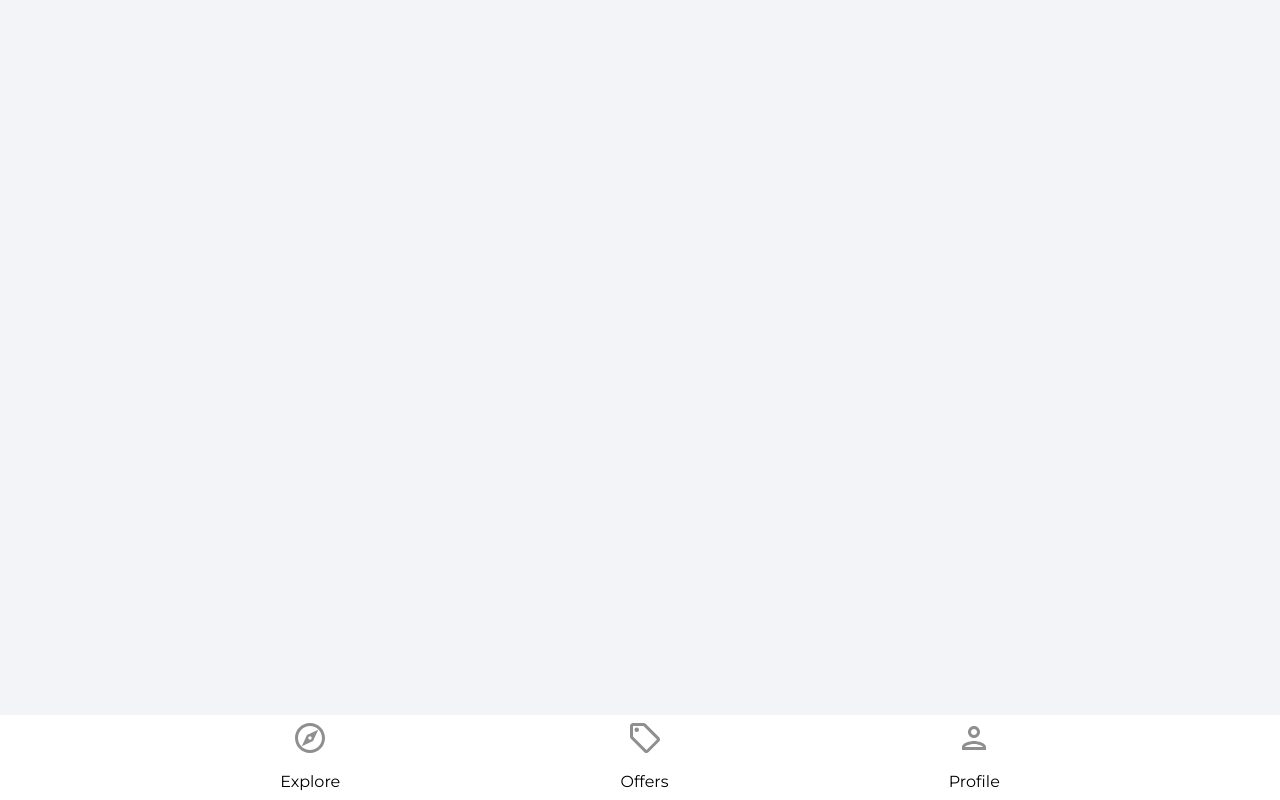
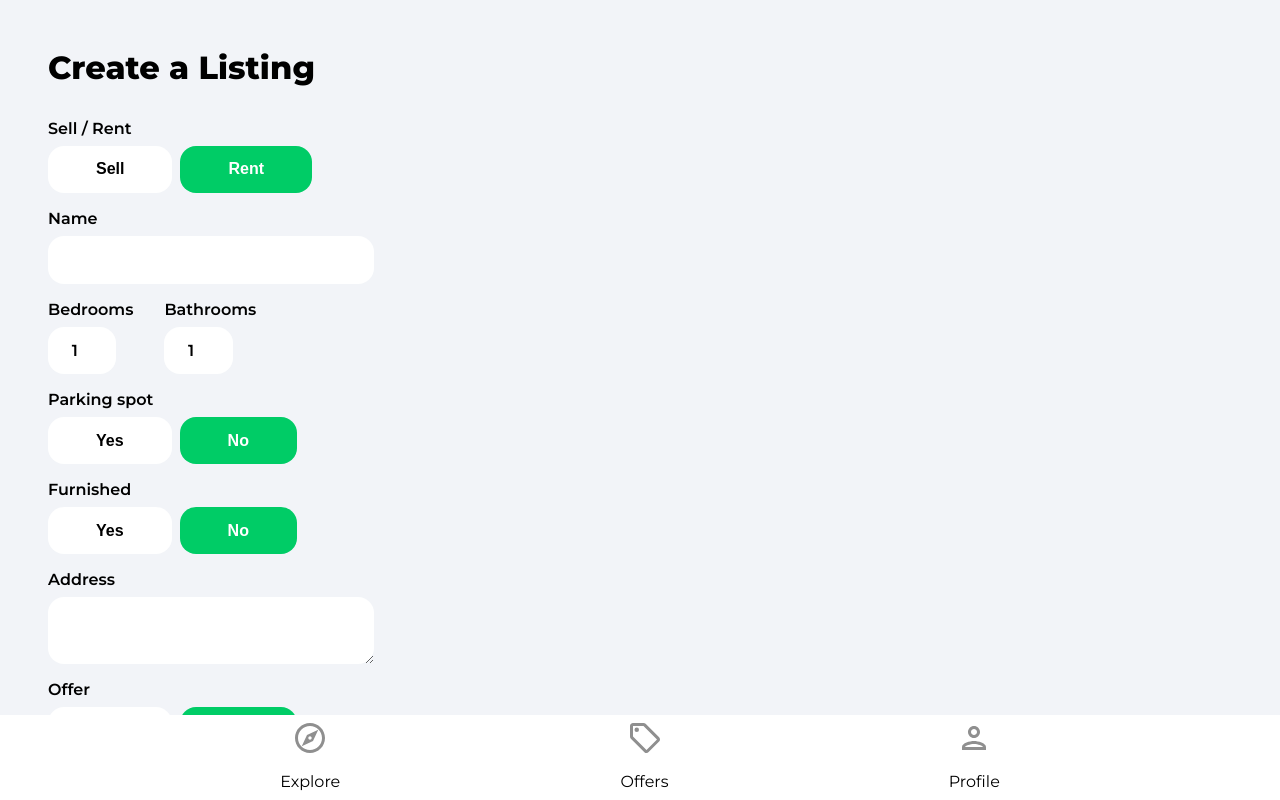
Before and after one commit to g-ram84/github-finder, a React (Create React App) app in the folder house-marketplace/: page /create-listing in a window 1280 px wide. Shown: the top 800 px of the page. Built offline with nearby package versions, Linux system fonts and the light colour scheme; no server answers; sample sign-in values are in the browser's storage.

Commit message:
Set up new listing form

```diff
--- a/house-marketplace/src/pages/CreateListing.jsx
+++ b/house-marketplace/src/pages/CreateListing.jsx
@@ -22,6 +22,22 @@
 		longitide: 0
 	});
 
+	const {
+		type,
+		name,
+		bedrooms,
+		bathrooms,
+		parking,
+		furnished,
+		address,
+		offer,
+		regularPrice,
+		discountedPrice,
+		longitide,
+		images,
+		latitude
+	} = formData;
+
 	const auth = getAuth();
 	const navigate = useNavigate();
 	const isMounted = useRef(true);
@@ -37,15 +53,279 @@
 			});
 		}
 
-		if (loading) {
-			return <Spinner />;
-		}
 		return () => {
 			isMounted.current = false;
 		};
 		// eslint-disable-next-line react-hooks/exhaustive-deps
 	}, [isMounted]);
-	return <div></div>;
+
+	const onSubmit = (e) => {
+		e.preventDefault();
+		console.log(formData);
+	};
+
+	const onMutate = (e) => {
+		let boolean = null;
+
+		if (e.target.value === "true") {
+			boolean = true;
+		}
+		if (e.target.value === "false") {
+			boolean = false;
+		}
+		if (e.target.files) {
+			setFormData((prevState) => ({
+				...prevState,
+				images: e.target.files
+			}));
+		}
+		if (!e.target.files) {
+			setFormData((prevState) => ({
+				...prevState,
+				[e.target.id]: boolean ?? e.target.value
+			}));
+		}
+	};
+
+	if (loading) {
+		return <Spinner />;
+	}
+	return (
+		<div className="profile">
+			<header>
+				<p className="pageHeader">Create a Listing</p>
+			</header>
+			<main>
+				<form onSubmit={onSubmit}>
+					<label className="formLabel">Sell / Rent</label>
+					<div className="formButtons">
+						<button
+							type="button"
+							className={type === "sale" ? "formButtonActive" : "formButton"}
+							id="type"
+							value="sale"
+							onClick={onMutate}
+						>
+							Sell
+						</button>
+						<button
+							type="button"
+							className={type === "rent" ? "formButtonActive" : "formButton"}
+							id="type"
+							value="rent"
+							onClick={onMutate}
+						>
+							Rent
+						</button>
+					</div>
+
+					<label className="formLabel">Name</label>
+					<input
+						type="text"
+						className="formInputName"
+						id="name"
+						value={name}
+						onChange={onMutate}
+						maxLength="32"
+						minLength="10"
+						required
+					/>
+					<div className="formRooms flex">
+						<div>
+							<label className="formLabel">Bedrooms</label>
+							<input
+								type="number"
+								className="formInputSmall"
+								id="bedrooms"
+								value={bedrooms}
+								onChange={onMutate}
+								min="1"
+								max="50"
+								required
+							/>
+						</div>
+						<div>
+							<label className="formLabel">Bathrooms</label>
+							<input
+								type="number"
+								className="formInputSmall"
+								id="bathrooms"
+								value={bathrooms}
+								onChange={onMutate}
+								min="1"
+								max="50"
+								required
+							/>
+						</div>
+					</div>
+					<label className="formLabel">Parking spot</label>
+					<div className="formButtons">
+						<button
+							className={parking ? "formButtonActive" : "formButton "}
+							type="button"
+							id="parking"
+							value={true}
+							onClick={onMutate}
+							min="1"
+							max="50"
+						>
+							Yes
+						</button>
+						<button
+							className={
+								!parking && parking !== null
+									? "formButtonActive"
+									: "formButton "
+							}
+							type="button"
+							id="parking"
+							value={false}
+							onClick={onMutate}
+						>
+							No
+						</button>
+					</div>
+					<label className="formLabel">Furnished</label>
+					<div className="formButtons">
+						<button
+							className={furnished ? "formButtonActive" : "formButton "}
+							type="button"
+							id="furnished"
+							value={true}
+							onClick={onMutate}
+							min="1"
+							max="50"
+						>
+							Yes
+						</button>
+						<button
+							className={
+								!furnished && furnished !== null
+									? "formButtonActive"
+									: "formButton "
+							}
+							type="button"
+							id="furnished"
+							value={false}
+							onClick={onMutate}
+						>
+							No
+						</button>
+					</div>
+					<label className="formLabel">Address</label>
+					<textarea
+						type="text"
+						id="address"
+						value={address}
+						onChange={onMutate}
+						className="formInputAddress"
+						required
+					/>
+					{!geolocationEnabled && (
+						<div className="formLatLng flex">
+							<div>
+								<label className="formLabel">Latitude</label>
+								<input
+									type="number"
+									id="latitude"
+									value={latitude}
+									onChange={onMutate}
+									className="formInputSmall"
+									required
+								/>
+							</div>
+							<div>
+								<label className="formLabel">Longitide</label>
+								<input
+									type="number"
+									id="longitide"
+									value={longitide}
+									onChange={onMutate}
+									className="formInputSmall"
+									required
+								/>
+							</div>
+						</div>
+					)}
+					<label className="formLabel">Offer</label>
+					<div className="formButtons">
+						<button
+							className={offer ? "formButtonActive" : "formButton "}
+							type="button"
+							id="offer"
+							value={true}
+							onClick={onMutate}
+							min="1"
+							max="50"
+						>
+							Yes
+						</button>
+						<button
+							className={
+								!offer && offer !== null ? "formButtonActive" : "formButton "
+							}
+							type="button"
+							id="offer"
+							value={false}
+							onClick={onMutate}
+						>
+							No
+						</button>
+					</div>
+					<label className="formLabel">Regular Price</label>
+					<div className="formPriceDiv">
+						<input
+							type="number"
+							id="regularPrice"
+							value={regularPrice}
+							onChange={onMutate}
+							min="50"
+							max="750000000"
+							className="formInputSmall"
+							required
+						/>
+						{type === "rent" && <p className="formPriceText">$ / Month</p>}
+					</div>
+
+					{offer && (
+						<>
+							<label className="formLabel">Discounted Price</label>
+							<div className="formPriceDiv">
+								<input
+									type="number"
+									id="discountedPrice"
+									value={discountedPrice}
+									onChange={onMutate}
+									min="50"
+									max="750000000"
+									className="formInputSmall"
+									required={offer}
+								/>
+							</div>
+						</>
+					)}
+
+					<label className="formLabel">Images</label>
+					<p className="imagesInfo">
+						The first image will be the cover (max 6).
+					</p>
+					<input
+						type="file"
+						id="images"
+						onChange={onMutate}
+						max="6"
+						accept=".jpg,.png,.jpeg"
+						multiple
+						className="formInputFile"
+						required
+					/>
+					<button type="submit" className="primaryButton createListingButton">
+						Create Listing
+					</button>
+				</form>
+			</main>
+		</div>
+	);
 }
 
 export default CreateListing;
```
